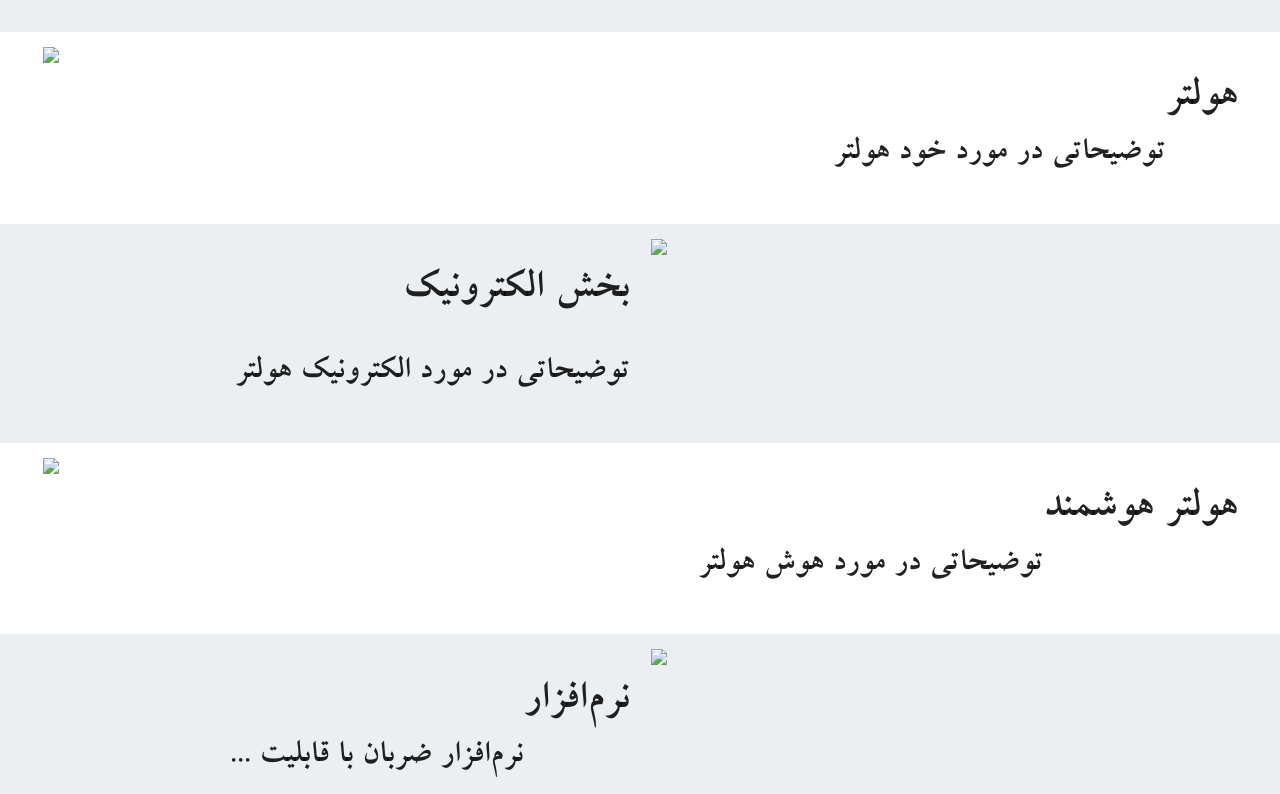
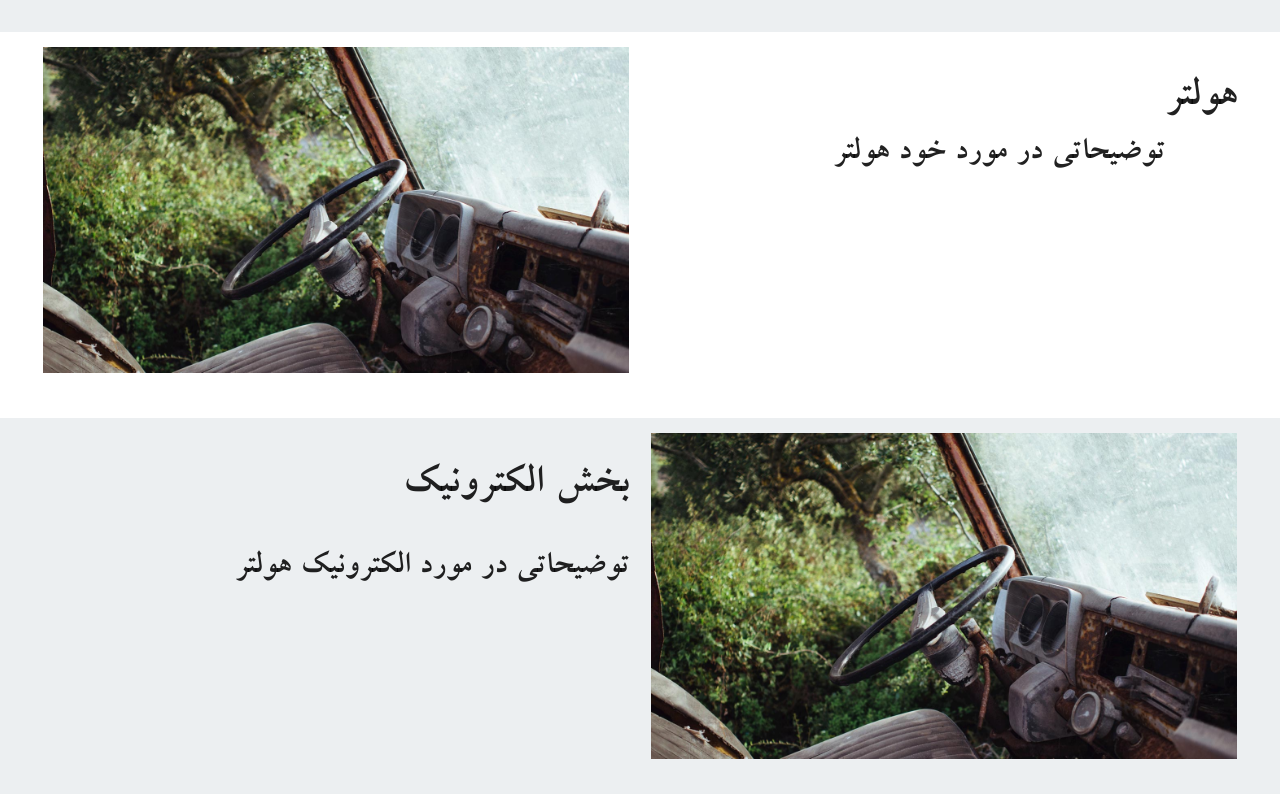
Before and after one commit to moeb1376/moeb1376.github.io, a plain HTML site: page index.html in a window 1280 px wide. Shown: the part 871-1665 px from the top of the page. Drawn offline with Linux system fonts and the light colour scheme.

Commit message:
fix image bug

```diff
--- a/index.html
+++ b/index.html
@@ -122,7 +122,7 @@
     <div class="section container" style="width: 95%">
         <div class="row">
             <div class="col m4 l6 xl6 hide-on-small-and-down">
-                <img src="parallax-template/background2.jpg" class="responsive-img">
+                <img src="assets/img/background2.jpg" class="responsive-img">
             </div>
             <div class="col s12 m8 l6 xl6" style="direction: rtl">
                 <h3 class="right">هولتر</h3>
@@ -143,7 +143,7 @@
                 <h4 class="right">توضیحاتی در مورد الکترونیک هولتر</h4>
             </div>
             <div class="col m4 l6 xl6 hide-on-small-and-down">
-                <img src="parallax-template/background2.jpg" class="responsive-img">
+                <img src="assets/img/background2.jpg" class="responsive-img">
             </div>
         </div>
     </div>
@@ -152,7 +152,7 @@
     <div class="section container" style="width: 95%">
         <div class="row">
             <div class="col m4 l6 xl6 hide-on-small-and-down">
-                <img src="parallax-template/background2.jpg" class="responsive-img">
+                <img src="assets/img/background2.jpg" class="responsive-img">
             </div>
             <div class="col s12 m8 l6 xl6" style="direction: rtl">
                 <h3 class="right">هولتر هوشمند</h3>
@@ -172,7 +172,7 @@
                 <h4 class="right">نرم‌افزار ضربان با قابلیت ...</h4>
             </div>
             <div class="col m4 l6 xl6 hide-on-small-and-down">
-                <img src="parallax-template/background2.jpg" class="responsive-img">
+                <img src="assets/img/background2.jpg" class="responsive-img">
             </div>
         </div>
     </div>
```
Also changed, not shown: assets/img/background2.jpg (added).
